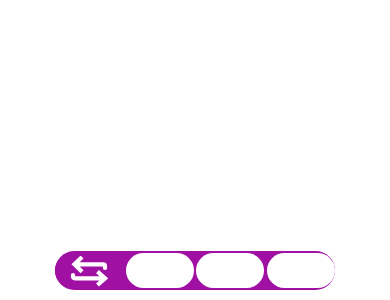
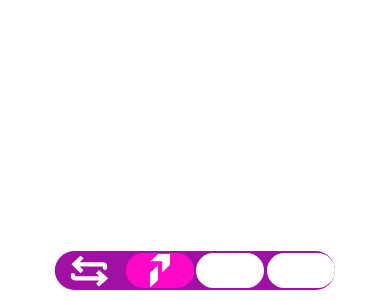
Before and after one commit to georgeussher/PyngLandingPage, a React Native app: screen / in a window 390 px wide. Shown: the part 544-844 px from the top of the page. Built offline with nearby package versions, Linux system fonts and the light colour scheme.

Commit message:
receivesvg

```diff
--- a/components/send.js
+++ b/components/send.js
@@ -5,7 +5,21 @@ export default function send(){
     return (
         <Pressable style={styles.SendButton}>
             <View>
-
+            <svg
+    xmlns="http://www.w3.org/2000/svg"
+    width={20}
+    height={33}
+    fill="none"
+  >
+    <path
+      fill="#fff"
+      d="M20 .325v10.569a.316.316 0 0 1-.1.23l-7.058 6.777c-.221.21-.597.063-.597-.23V7.688a.347.347 0 0 0-.354-.335H1.348c-.31 0-.465-.356-.244-.565L8.262.094A.353.353 0 0 1 8.505 0h11.152c.188 0 .343.147.343.325Z"
+    />
+    <path
+      fill="#fff"
+      d="m.104 18.751 7.28-6.653c.229-.208.616-.062.616.23v13.598a.31.31 0 0 1-.103.229l-7.28 6.747c-.228.208-.615.062-.615-.23V18.981c-.012-.084.034-.167.102-.23Z"
+    />
+  </svg>
             </View>
         </Pressable>
     )
@@ -16,9 +30,11 @@ const styles = StyleSheet.create({
         width: 68,
         height: 35,
         elevation: 8,
-        backgroundColor: "#FFF",
+        backgroundColor: "#FE07C8",
         color: "#A010A3",
         borderRadius: 22,
         marginVertical: 0,
+        justifyContent: "center",
+        alignItems: "center",
     },
   });
```
